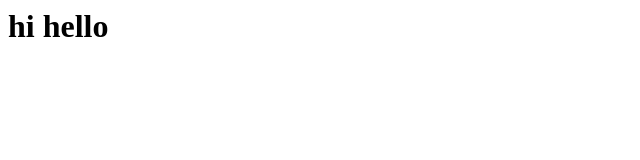
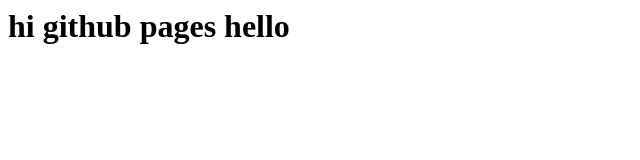
Before and after one commit to see7788/githubpage, a plain HTML site: page index.html in a window 1280 px wide. Shown: the whole page, without its empty margins (0-640 px from the left). Drawn offline with Linux system fonts and the light colour scheme.

Commit message:
Update index.html

```diff
--- a/index.html
+++ b/index.html
@@ -1,2 +1,2 @@
 
-<h1>hi hello</h1>
+<h1>hi github pages hello</h1>
```
